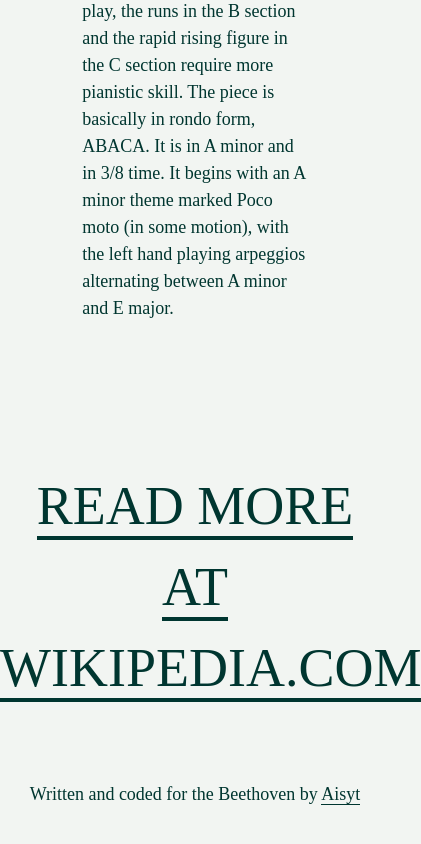
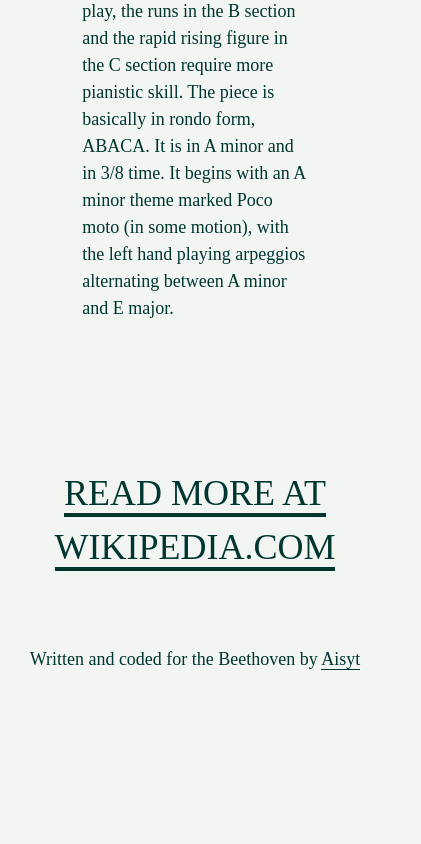
Before and after one commit to Aisyt/Beethoven, a plain HTML site: page index.html in a window 390 px wide. Shown: the part 4084-4928 px from the top of the page, 421 px wide, since content can reach past the window. After the commit the page ends 4901 px from the top, so only its background shows below. Drawn offline with Linux system fonts and the light colour scheme.

Commit message:
wqdwqdqwdq

```diff
--- a/css/main.css
+++ b/css/main.css
@@ -315,6 +315,14 @@ footer p {
         font-size: 4em;
     }
 
+    footer > a {
+        font-size: 1em !important;
+    }
+
+    footer {
+        padding: 0 1em;
+    }
+
 }
 
 @media only screen and (max-width: 560px) {
@@ -347,6 +355,10 @@ footer p {
 
     header {
         padding-left: 3em !important;
+    }
+
+    footer > a {
+        font-size: 2em !important;
     }
 
 }
@@ -398,7 +410,7 @@ footer p {
     }
 
     footer > a {
-        font-size: 3em !important;
+        font-size: 3em;
     }
 
 }
```
